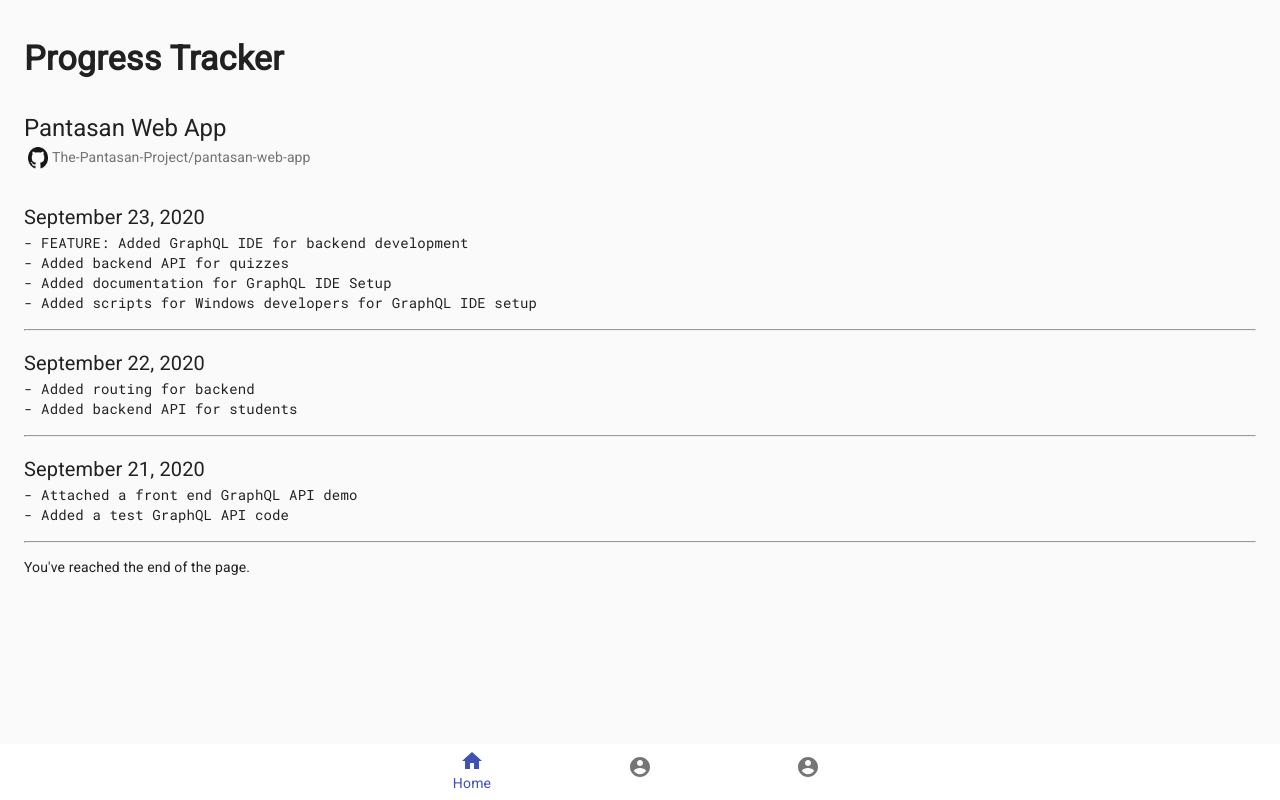
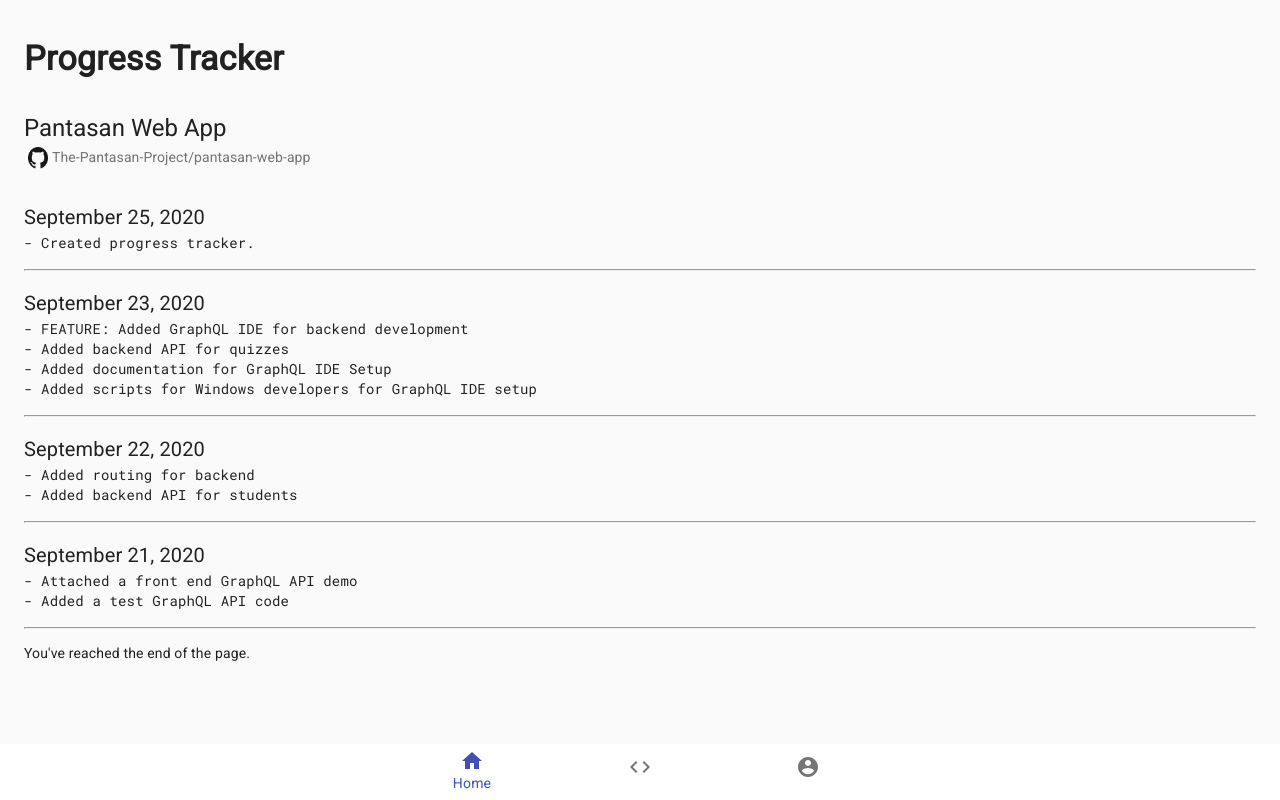
Before and after one commit to mchlbataller/version-tracker-react, a React (Create React App) app: page / in a window 1280 px wide. Built offline with nearby package versions, Linux system fonts and the light colour scheme.

Commit message:
Finishing touches

```diff
--- a/src/App.js
+++ b/src/App.js
@@ -23,6 +23,7 @@ export default function App() {
                     <Route path="/" exact>
                         <Home />
                     </Route>
+                    <Route component={About} />
                 </Switch>
                 <BottomNavigation />
             </Router>
--- a/src/components/assets/data.js
+++ b/src/components/assets/data.js
@@ -19,6 +19,12 @@ const data = [
       "Added scripts for Windows developers for GraphQL IDE setup",
     ],
   },
+  {
+    date: 'September 25, 2020',
+    changes: [
+      "Created progress tracker."
+    ]
+  }
 ];
 
 export default data
--- a/src/components/navigation/Bottom.jsx
+++ b/src/components/navigation/Bottom.jsx
@@ -1,4 +1,4 @@
-import { AccountCircle, Home } from "@material-ui/icons";
+import { AccountCircle, Code, Home } from "@material-ui/icons";
 import {
   BottomNavigation as BottomNav,
   BottomNavigationAction,
@@ -37,11 +37,11 @@ export default function BottomNavigation(props) {
     >
         <BottomNavigationAction label="Home" icon={<Home />} value="/" component={Link} to="/" />
         <BottomNavigationAction
-          label="About"
-          icon={<AccountCircle />}
-          value="/about"
+          label="Dashboard"
+          icon={<Code />}
+          value="/dashboard"
           component={Link}
-          to="/about"
+          to="/dashboard"
         />
         <BottomNavigationAction
           label="About"
--- a/src/pages/About.jsx
+++ b/src/pages/About.jsx
@@ -27,10 +27,10 @@ export const About = (props) => {
       <div className={styles.container}>
         <img src={notfound} alt="404" width="75%" className={styles.image} />
         <Typography variant="h5" className={styles.title}>
-          Almost there!
+          Feature not available.
         </Typography>
         <Typography variant="subtitle1" className={styles.subtitle}>
-          We are currently working on this page. Please try again later.
+          Feature is not yet available. Page will not be maintained.
         </Typography>
         <Button color="primary" variant="contained" className={styles.button}>
           Go back
```
